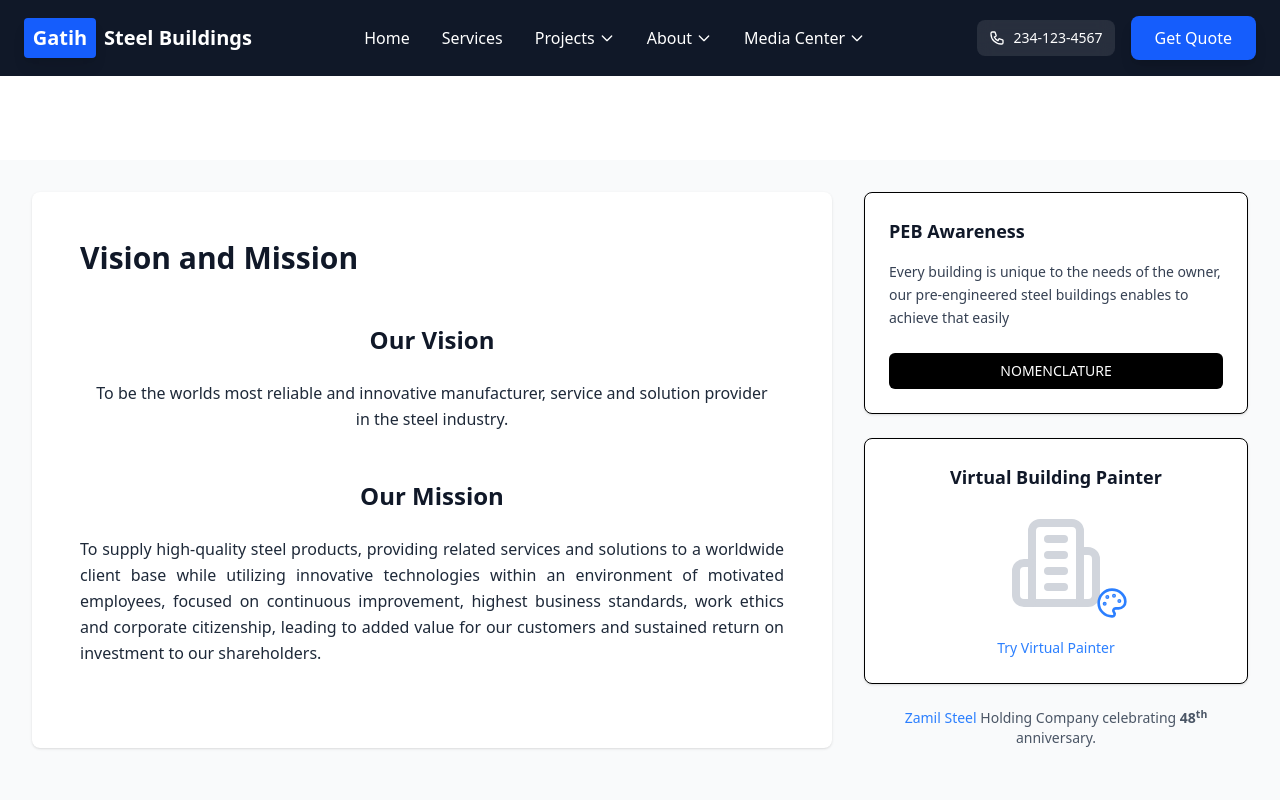
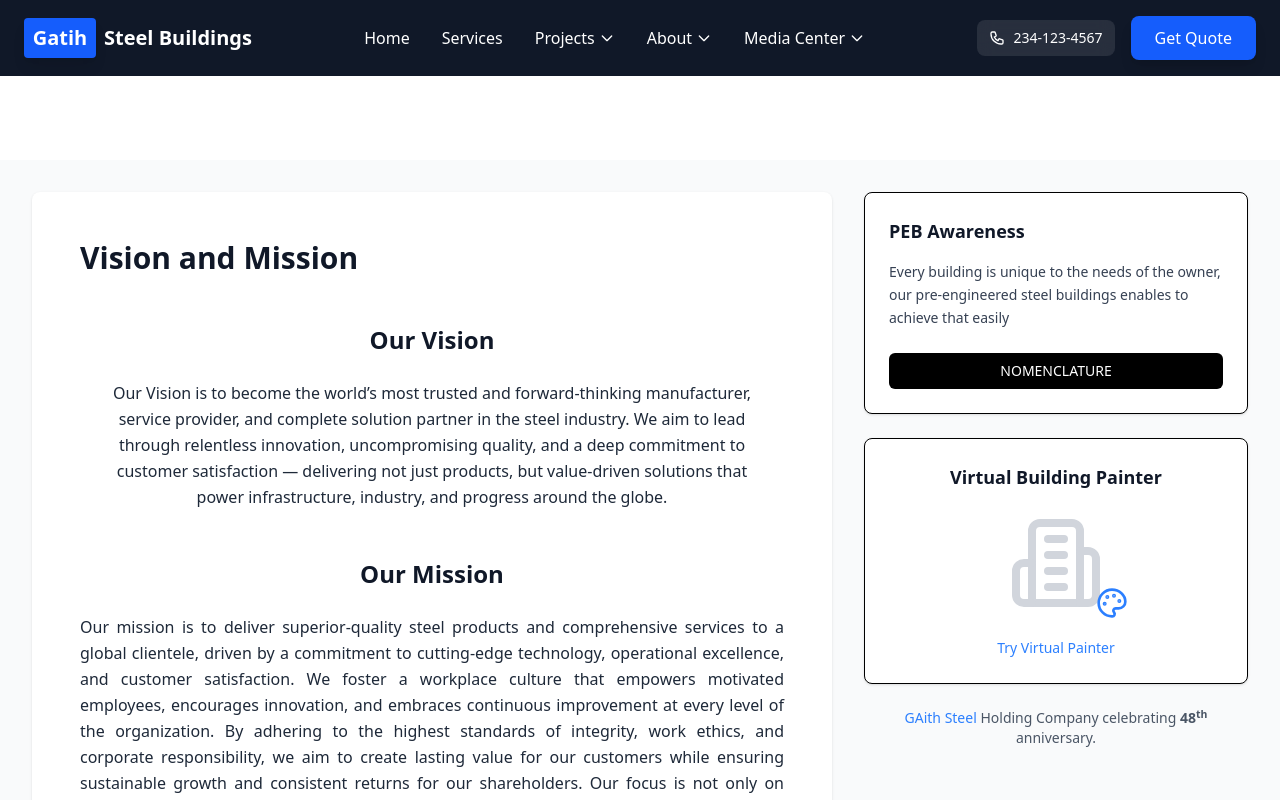
Before and after one commit to Prrooo/gati_project, a Next.js app: page /VisionMission in a window 1280 px wide. Shown: the top 800 px of the page. Built offline with nearby package versions, Linux system fonts and the light colour scheme.

Commit message:
content update

```diff
--- a/src/app/VisionMission/page.tsx
+++ b/src/app/VisionMission/page.tsx
@@ -26,8 +26,13 @@ export default function VisionMissionPage() {
                 </h2>
                 <div className="text-center max-w-2xl mx-auto">
                   <p className="text-gray-800 font-medium leading-relaxed">
-                    To be the worlds most reliable and innovative manufacturer,
-                    service and solution provider in the steel industry.
+                    Our Vision is to become the world’s most trusted and
+                    forward-thinking manufacturer, service provider, and
+                    complete solution partner in the steel industry. We aim to
+                    lead through relentless innovation, uncompromising quality,
+                    and a deep commitment to customer satisfaction — delivering
+                    not just products, but value-driven solutions that power
+                    infrastructure, industry, and progress around the globe.
                   </p>
                 </div>
               </div>
@@ -38,13 +43,19 @@ export default function VisionMissionPage() {
                   Our Mission
                 </h2>
                 <p className="text-gray-800 leading-relaxed text-justify">
-                  To supply high-quality steel products, providing related
-                  services and solutions to a worldwide client base while
-                  utilizing innovative technologies within an environment of
-                  motivated employees, focused on continuous improvement,
-                  highest business standards, work ethics and corporate
-                  citizenship, leading to added value for our customers and
-                  sustained return on investment to our shareholders.
+                  Our mission is to deliver superior-quality steel products and
+                  comprehensive services to a global clientele, driven by a
+                  commitment to cutting-edge technology, operational excellence,
+                  and customer satisfaction. We foster a workplace culture that
+                  empowers motivated employees, encourages innovation, and
+                  embraces continuous improvement at every level of the
+                  organization. By adhering to the highest standards of
+                  integrity, work ethics, and corporate responsibility, we aim
+                  to create lasting value for our customers while ensuring
+                  sustainable growth and consistent returns for our
+                  shareholders. Our focus is not only on meeting current demands
+                  but also on anticipating future needs—positioning ourselves as
+                  a responsible and resilient leader in the steel industry.
                 </p>
               </div>
             </div>
@@ -99,7 +110,7 @@ export default function VisionMissionPage() {
 
               {/* Company Anniversary */}
               <div className="text-center text-sm text-gray-600">
-                <span className="text-blue-500 font-medium">Zamil Steel</span>{" "}
+                <span className="text-blue-500 font-medium">GAith Steel</span>{" "}
                 Holding Company celebrating{" "}
                 <span className="font-bold">
                   48<sup>th</sup>
--- a/src/app/executiveprofile/page.tsx
+++ b/src/app/executiveprofile/page.tsx
@@ -18,15 +18,15 @@ interface Executive {
 const executivesData: Executive[] = [
   {
     id: "1",
-    name: "Nawaf Mohammed Al Zamil",
-    title: "President, Zamil Steel Holding",
-    imageUrl: "/placeholder.svg?width=200&height=250&text=Nawaf+M.+Al+Zamil", // Replace with actual image
-    bio: "Nawaf Al Zamil was appointed President of Zamil Steel Holding in December 2021. Previously he was serving as Executive Vice President of Zamil Steel Holding and, as General Manager of Towers & Galvanizing division of Zamil Steel. Since July 2004 he was serving as General Manager of Zamil Glass Industries (ZGI). Prior to joining ZGI, he was Deputy General Manager for International Sales of the Pre-Engineered Buildings Business Unit in Zamil Steel in January 2003.\n\nHe joined Zamil Steel in 1996 as a Purchasing Coordinator and in addition to this role was also promoted to Transport Manager in 1997, where he oversaw the import and export of the company’s raw materials and finished products. In 2000, he was promoted to the position of Purchasing Manager and was also the Purchasing Manager of Zamil Steel Egypt as well as Zamil Steel Vietnam.\n\nHe holds a Business Administration (BA) degree from Clark University, Massachusetts, USA, and an Executive MBA from King Fahd University of Petroleum and Minerals (KFUPM).",
+    name: "Nawaf Mohammed Al Gathi",
+    title: "President, Gathi Steel Holding",
+    imageUrl: "/placeholder.svg?width=200&height=250&text=Nawaf+M.+Al+Gathi", // Replace with actual image
+    bio: "Nawaf Al Gathi was appointed President of Gathi Steel Holding in December 2021. Previously he was serving as Executive Vice President of Gathi Steel Holding and, as General Manager of Towers & Galvanizing division of Gathi Steel. Since July 2004 he was serving as General Manager of Gathi Glass Industries (ZGI). Prior to joining ZGI, he was Deputy General Manager for International Sales of the Pre-Engineered Buildings Business Unit in Gathi Steel in January 2003.\n\nHe joined Gathi Steel in 1996 as a Purchasing Coordinator and in addition to this role was also promoted to Transport Manager in 1997, where he oversaw the import and export of the company’s raw materials and finished products. In 2000, he was promoted to the position of Purchasing Manager and was also the Purchasing Manager of Gathi Steel Egypt as well as Gathi Steel Vietnam.\n\nHe holds a Business Administration (BA) degree from Clark University, Massachusetts, USA, and an Executive MBA from King Fahd University of Petroleum and Minerals (KFUPM).",
   },
   {
     id: "2",
     name: "Krishnakanth Kodukula",
-    title: "Vice President, Zamil Steel Holding",
+    title: "Vice President, Gathi Steel Holding",
     imageUrl: "/placeholder.svg?width=200&height=250&text=K.+Kodukula", // Replace with actual image
     bio: "Brief bio for Krishnakanth Kodukula...",
     fullBio:
@@ -35,7 +35,7 @@ const executivesData: Executive[] = [
   {
     id: "3",
     name: "Orwah Samara",
-    title: "General Manager, Zamil Steel Structures, Saudi Arabia",
+    title: "General Manager, Gathi Steel Structures, Saudi Arabia",
     imageUrl: "/placeholder.svg?width=200&height=250&text=Orwah+Samara", // Replace with actual image
     bio: "Brief bio for Orwah Samara...",
     fullBio:
@@ -44,7 +44,7 @@ const executivesData: Executive[] = [
   {
     id: "4",
     name: "Bashar Al-Hanbali",
-    title: "General Manager, Zamil Process Equipment & ZIMIPCO",
+    title: "General Manager, Gathi Process Equipment & ZIMIPCO",
     imageUrl: "/placeholder.svg?width=200&height=250&text=Bashar+Al-Hanbali", // Replace with actual image
     bio: "Brief bio for Bashar Al-Hanbali...",
     fullBio:
@@ -53,7 +53,7 @@ const executivesData: Executive[] = [
   {
     id: "5",
     name: "Khaled Saad",
-    title: "General Manager, Zamil Steel Buildings Co. Egypt (S.A.E.)",
+    title: "General Manager, Gathi Steel Buildings Co. Egypt (S.A.E.)",
     imageUrl: "/placeholder.svg?width=200&height=250&text=Khaled+Saad", // Replace with actual image
     bio: "Brief bio for Khaled Saad...",
     fullBio:
@@ -144,7 +144,7 @@ export default function CompanyProfilePage() {
 
               <div className="p-4 border border-gray-200">
                 <p className="text-sm mb-3">
-                  <span className="font-bold text-sky-600">Zamil Steel</span> Holding Company celebrating{" "}
+                  <span className="font-bold text-sky-600">Gathi Steel</span> Holding Company celebrating{" "}
                   <span className="font-bold">
                     48<sup>th</sup>
                   </span>{" "}
--- a/src/app/newsletters/page.tsx
+++ b/src/app/newsletters/page.tsx
@@ -12,7 +12,7 @@ export default function Page() {
           {/* Left Column */}
           <div className="lg:col-span-2">
             <header>
-              <h1 className="text-2xl sm:text-3xl font-bold text-black mb-6">Zamil Steel Newsletter</h1>
+              <h1 className="text-2xl sm:text-3xl font-bold text-black mb-6">Gathi Steel Newsletter</h1>
             </header>
             <section className="flex items-start gap-4 mb-8">
               <Quote className="w-16 h-16 text-black shrink-0 -mt-2" fill="currentColor" />
@@ -25,7 +25,7 @@ export default function Page() {
               <div className="mb-4 shadow-lg border rounded-md overflow-hidden transition-all duration-300 ease-in-out hover:shadow-xl hover:-translate-y-1">
                 <Image
                   src="/placeholder.svg?width=350&height=495"
-                  alt="Zamil Steel Newsletter Cover"
+                  alt="Gathi Steel Newsletter Cover"
                   width={350}
                   height={495}
                   className="object-cover"
```
Also changed, not shown: src/app/about/page.tsx (+44 -26 lines).
